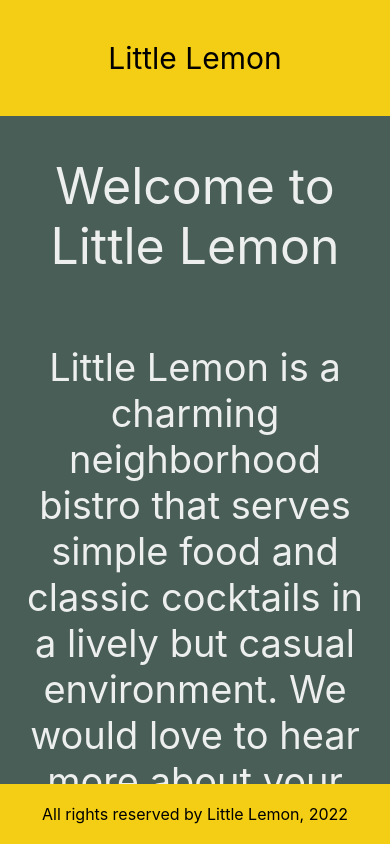
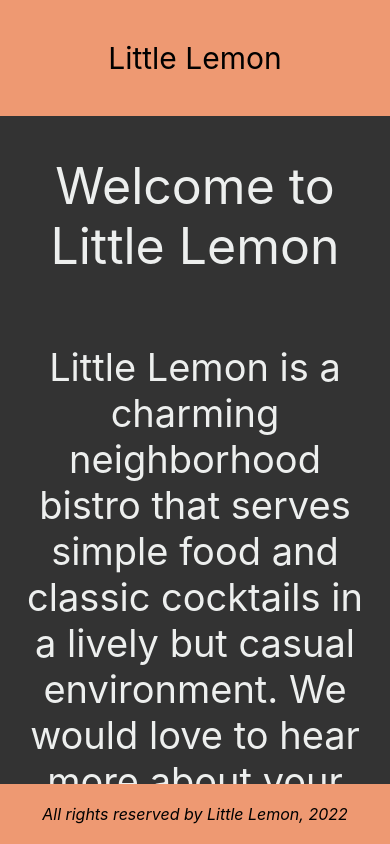
Before and after one commit to akshaykulkarni2007/coursera-react-native-assignment, a React Native app: screen / in a window 390 px wide. Built offline with nearby package versions, Linux system fonts and the light colour scheme.

Commit message:
C05W01E04: stylesheet

```diff
--- a/App.js
+++ b/App.js
@@ -1,4 +1,4 @@
-import { View } from 'react-native'
+import { View, StyleSheet } from 'react-native'
 
 import WelcomeScreen from './screens/WelcomeScreen'
 
@@ -7,15 +7,18 @@ import LittleLemonFooter from './components/LittleLemonFooter'
 
 export default function App() {
 	return (
-		<View
-			style={{
-				flex: 1,
-				justifyContent: 'space-between',
-				backgroundColor: '#495E57',
-			}}>
+		<View style={styles.container}>
 			<LittleLemonHeader />
 			<WelcomeScreen />
 			<LittleLemonFooter />
 		</View>
 	)
 }
+
+const styles = StyleSheet.create({
+	container: {
+		flex: 1,
+		backgroundColor: '#333333',
+		justifyContent: 'space-between',
+	},
+})
--- a/components/LittleLemonFooter.js
+++ b/components/LittleLemonFooter.js
@@ -1,16 +1,22 @@
-import { View, Text } from 'react-native'
+import { View, Text, StyleSheet } from 'react-native'
 
 export default function LittleLemonFooter() {
 	return (
-		<View style={{ backgroundColor: '#F4CE14', padding: 20 }}>
-			<Text
-				style={{
-					fontSize: 16,
-					color: 'black',
-					textAlign: 'center',
-				}}>
-				All rights reserved by Little Lemon, 2022
-			</Text>
+		<View style={styles.container}>
+			<Text style={styles.text}>All rights reserved by Little Lemon, 2022</Text>
 		</View>
 	)
 }
+
+const styles = StyleSheet.create({
+	container: {
+		backgroundColor: '#EE9972',
+		padding: 20,
+	},
+	text: {
+		fontSize: 16,
+		color: 'black',
+		textAlign: 'center',
+		fontStyle: 'italic',
+	},
+})
--- a/components/LittleLemonHeader.js
+++ b/components/LittleLemonHeader.js
@@ -1,17 +1,21 @@
-import { View, Text } from 'react-native'
+import { View, Text, StyleSheet } from 'react-native'
 
 export default function LittleLemonHeader() {
 	return (
-		<View style={{ backgroundColor: '#F4CE14' }}>
-			<Text
-				style={{
-					padding: 40,
-					fontSize: 30,
-					color: 'black',
-					textAlign: 'center',
-				}}>
-				Little Lemon
-			</Text>
+		<View style={styles.container}>
+			<Text style={styles.title}>Little Lemon</Text>
 		</View>
 	)
 }
+
+const styles = StyleSheet.create({
+	container: {
+		backgroundColor: '#EE9972',
+	},
+	title: {
+		padding: 40,
+		fontSize: 30,
+		color: 'black',
+		textAlign: 'center',
+	},
+})
--- a/screens/WelcomeScreen.js
+++ b/screens/WelcomeScreen.js
@@ -1,25 +1,10 @@
-import { Text, ScrollView } from 'react-native'
+import { Text, ScrollView, StyleSheet } from 'react-native'
 
 export default function WelcomeScreen() {
 	return (
-		<ScrollView indicatorStyle="white" style={{ flex: 1 }}>
-			<Text
-				style={{
-					padding: 40,
-					fontSize: 50,
-					color: '#EDEFEE',
-					textAlign: 'center',
-				}}>
-				Welcome to Little Lemon
-			</Text>
-			<Text
-				style={{
-					fontSize: 38,
-					padding: 20,
-					marginVertical: 8,
-					color: '#EDEFEE',
-					textAlign: 'center',
-				}}>
+		<ScrollView indicatorStyle="white" style={styles.container}>
+			<Text style={styles.title}>Welcome to Little Lemon</Text>
+			<Text style={styles.description}>
 				Little Lemon is a charming neighborhood bistro that serves simple food
 				and classic cocktails in a lively but casual environment. We would love
 				to hear more about your experience with us!
@@ -27,3 +12,22 @@ export default function WelcomeScreen() {
 		</ScrollView>
 	)
 }
+
+const styles = StyleSheet.create({
+	container: {
+		flex: 1,
+	},
+	title: {
+		padding: 40,
+		fontSize: 50,
+		color: '#EDEFEE',
+		textAlign: 'center',
+	},
+	description: {
+		fontSize: 38,
+		padding: 20,
+		marginVertical: 8,
+		color: '#EDEFEE',
+		textAlign: 'center',
+	},
+})
```
